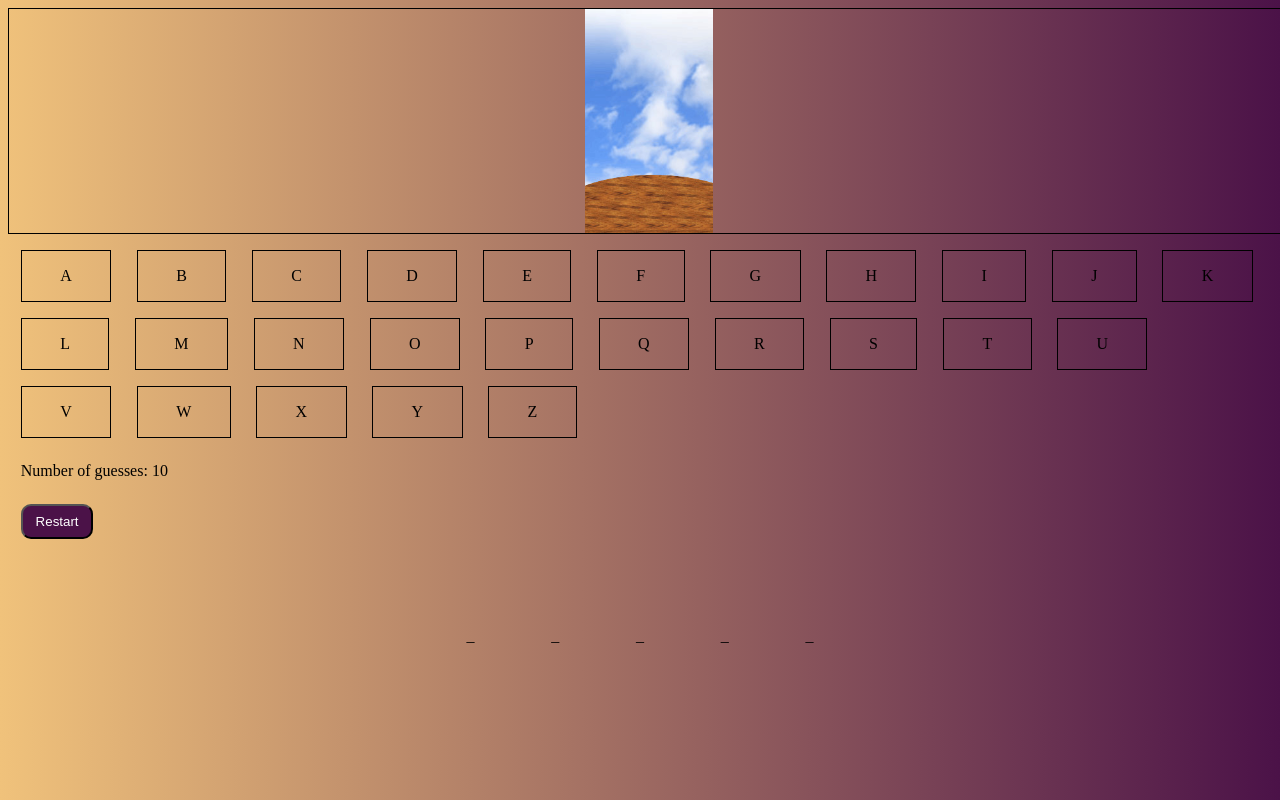
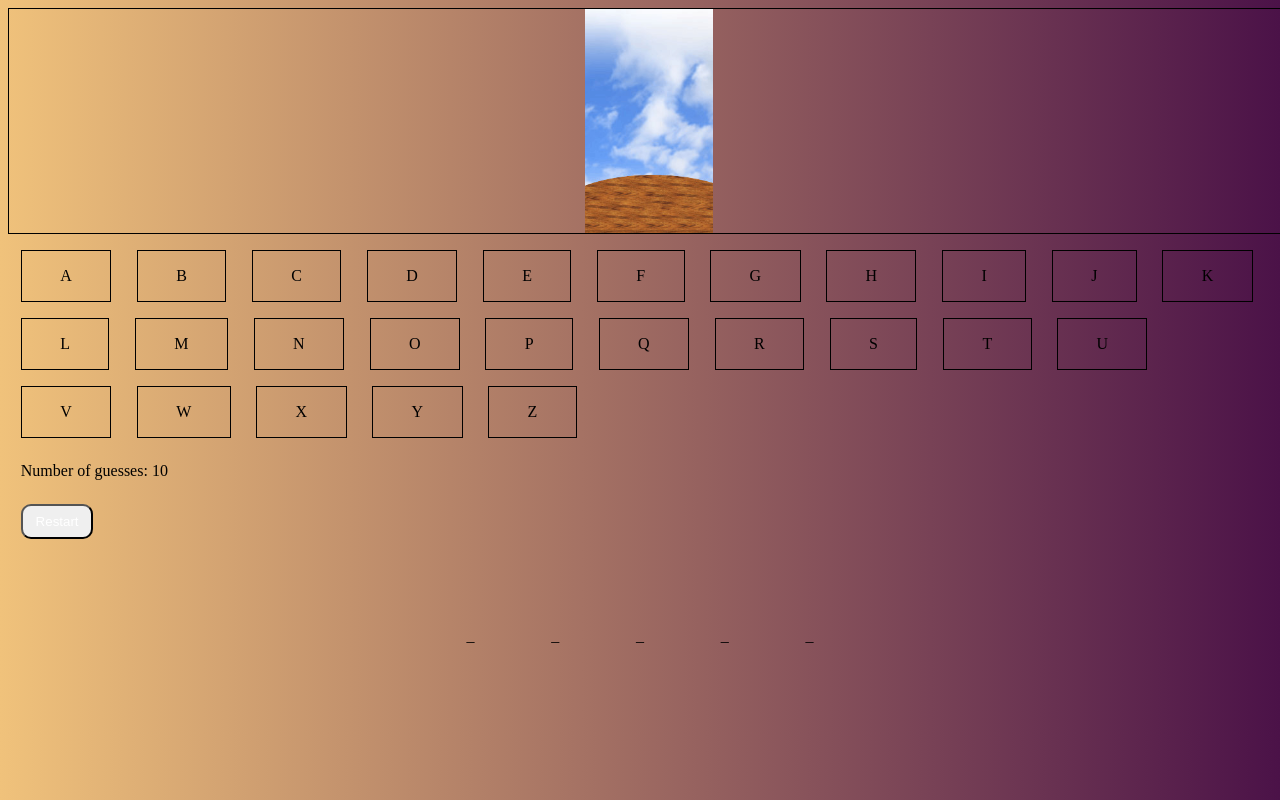
Before and after one commit to Abuzar-cpu/hangman, a plain HTML site: page index.html in a window 1280 px wide. Drawn offline with Linux system fonts and the light colour scheme.

```diff
--- a/assets/css/style.css
+++ b/assets/css/style.css
@@ -62,7 +62,6 @@ body{
 button
 {
     margin: 1vh 1vw;
-    background-color: #4b1248;
     color: white;
     border-radius: 10px;
     padding: 1vh 1vw;
```
